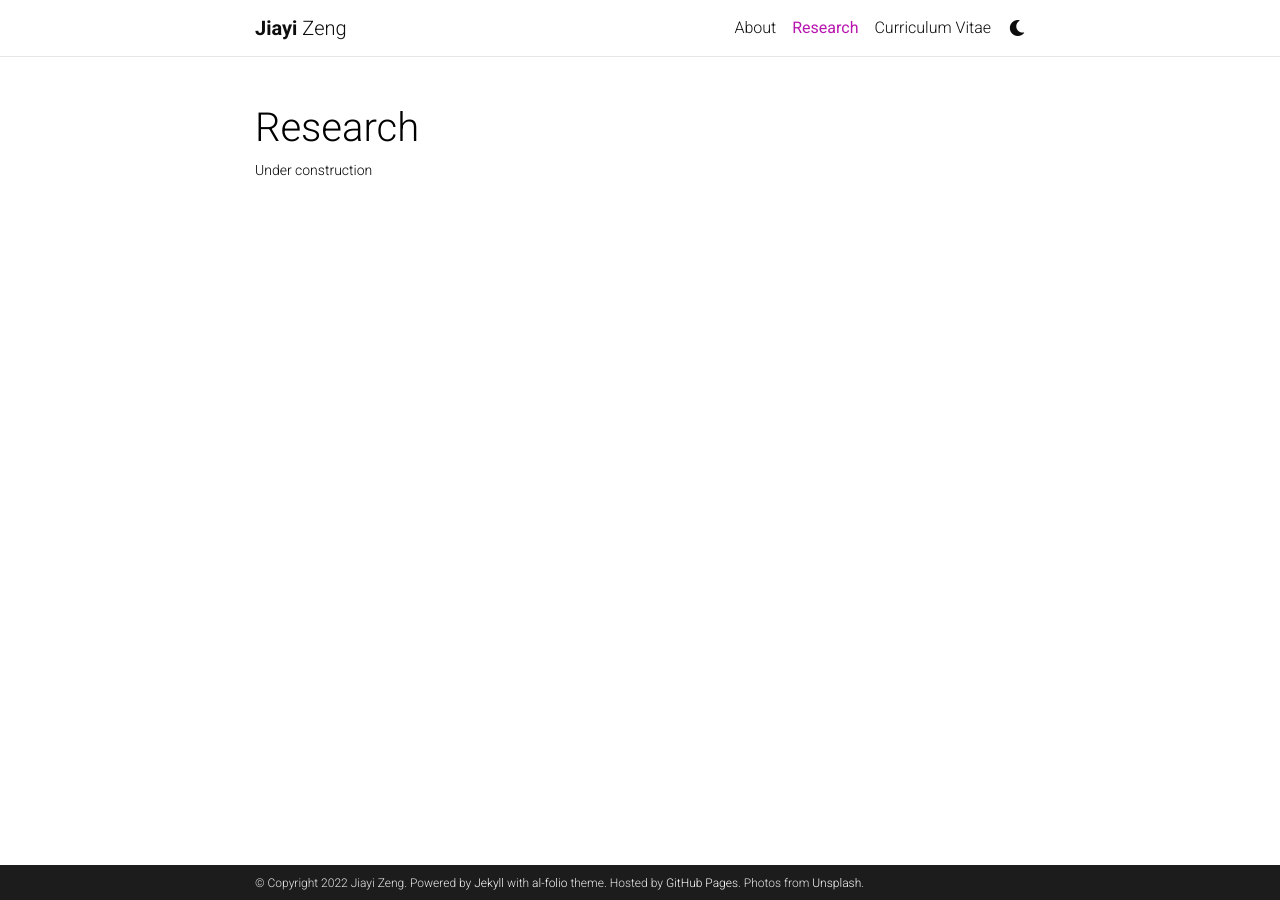
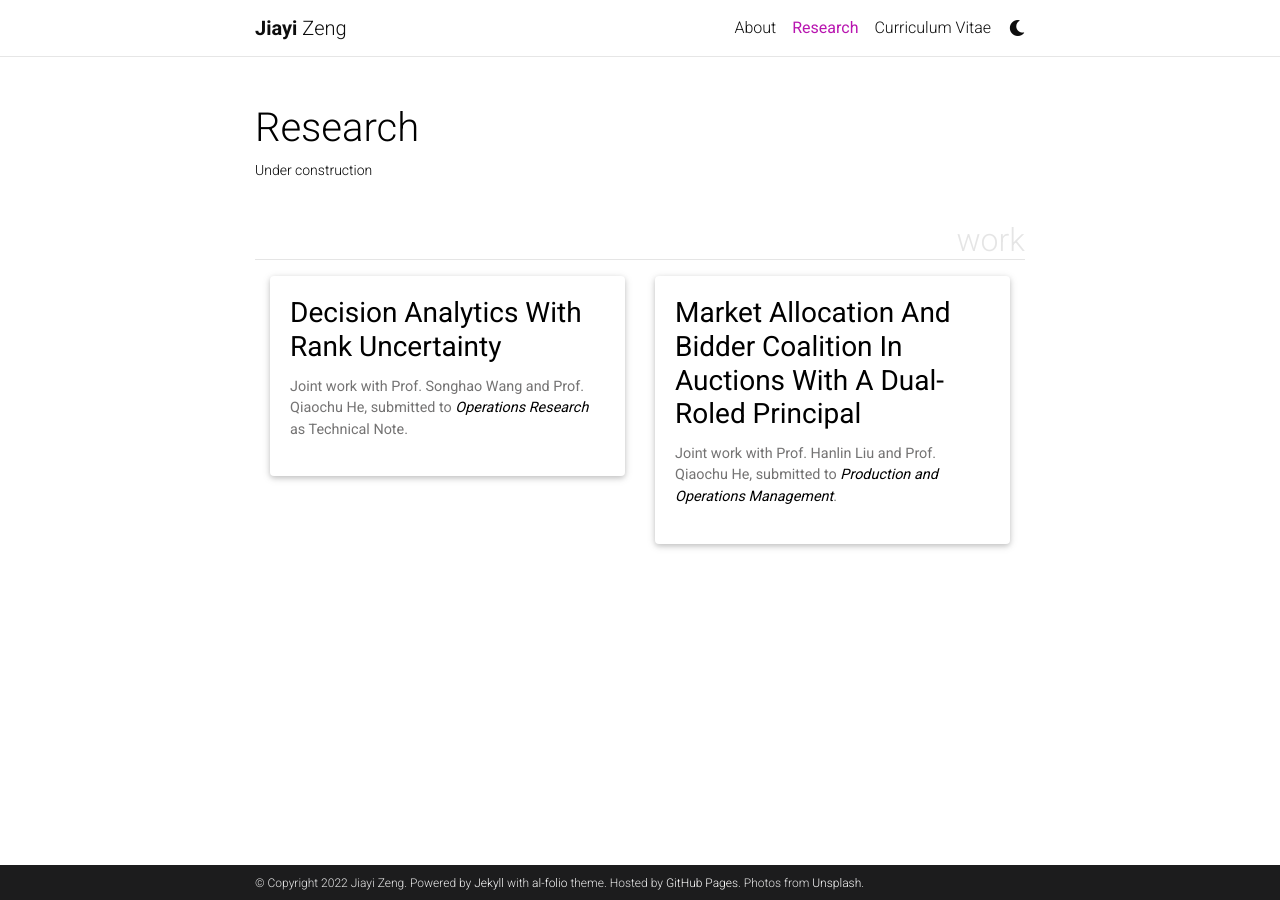
Before and after one commit to ovulaovum/ovulaovum.github.io, a Jekyll site: the page built from _pages/projects.md, in a window 1280 px wide. Built offline with Jekyll 4.4.1, drawn with Linux system fonts in a browser that asks for light colours; comment, search, counter and statistics services are not loaded; a style sheet for code colours, icons or effects is not loaded.

Commit message:
projects3

```diff
--- a/_includes/projects.html
+++ b/_includes/projects.html
@@ -13,7 +13,7 @@
           alt="project thumbnail" -%}
         {%- endif %}
         <div class="card-body">
-          <h2 class="card-title text-lowercase">{{ project.title }}</h2>
+          <h2 class="card-title text-capitalize">{{ project.title }}</h2>
           <p class="card-text">{{ project.description }}</p>
           <div class="row ml-1 mr-1 p-0">
             {%- if project.github -%}
--- a/_includes/projects_horizontal.html
+++ b/_includes/projects_horizontal.html
@@ -15,7 +15,7 @@
         <div class="col-md-12">
         {%- endif -%}
           <div class="card-body">
-            <h3 class="card-title text-lowercase">{{ project.title }}</h3>
+            <h3 class="card-title text-capitalize">{{ project.title }}</h3>
             <p class="card-text">{{ project.description }}</p>
             <div class="row ml-1 mr-1 p-0">
               {%- if project.github -%}
--- a/_pages/projects.md
+++ b/_pages/projects.md
@@ -4,8 +4,8 @@ title: Research
 permalink: /projects/
 description: Under construction
 nav: true
-nav_order:
-display_categories: []
+nav_order: 1
+display_categories: [work]
 horizontal: true
 ---
 
--- a/_projects/rank_uncertainty.md
+++ b/_projects/rank_uncertainty.md
@@ -3,8 +3,8 @@ layout: page
 title: Decision Analytics with Rank Uncertainty
 description: Joint work with Prof. Songhao Wang and Prof. Qiaochu He, submitted to <em>Operations Research</em> as Technical Note.
 img:
-importance: 3
-category:
+importance: 1
+category: work
 ---
 
 In this paper, we propose a general framework to deal with decision-making problems wherein uncertainty occurs in a rank aggregation process. A novel solution approach for the integrated problem is proposed via robust optimization and an efficient algorithm is designed based on constraint generation for tractable computation. By investigating the statistical properties of our problem, we are able to derive theoretical guarantees for the likelihood of the true rank, which in turn helps to quantify the uncertainty set for the robust optimization problem. We illustrate applications of our framework using examples in advertising revenue management and supply chain design problems.
--- a/_projects/ventilator_procurement.md
+++ b/_projects/ventilator_procurement.md
@@ -3,8 +3,8 @@ layout: page
 title: Market Allocation and Bidder Coalition in Auctions with a Dual-Roled Principal
 description: Joint work with Prof. Hanlin Liu and Prof. Qiaochu He, submitted to <em>Production and Operations Management</em>.
 img:
-importance: 3
-category:
+importance: 2
+category: work
 ---
 
 Motivated by the procurement auctions of COVID-19 critical medical resources, we examine the United States federal government’s dual roles as both principal and agent in such auctions. We propose a resource allocation mechanism called Optimal Resource Allocation under Second-price Auction (ORASP), which consists of a first-stage second-price auction and a second-stage market game. In the first-stage auction of an indivisible bundle of items, we examine how the surplus is distributed when collusion behaviors are allowed. A nested knockout mechanism is proposed at this stage, which turns out to achieve the Shapley value. In the second stage, items are traded in a market game and the core of the two-stage game is studied. Since the federal government has an information advantage about players’ valuation, our analysis shows that a dual-roled federal government may bid untruthfully to raise the market price, reducing the aggregate utility. Numerical examples are provided using ventilator procurement data in the United States. We show that the proposed two-stage mechanism can outperform popular models such as second-price auctions, centralized allocation, and dynamic auctions in terms of collective payoff (the aggregate utility). Beyond the COVID-19 contexts, our results caution against dual roles in procurement auctions and provide policy guidelines in such pandemics response/management.
```
